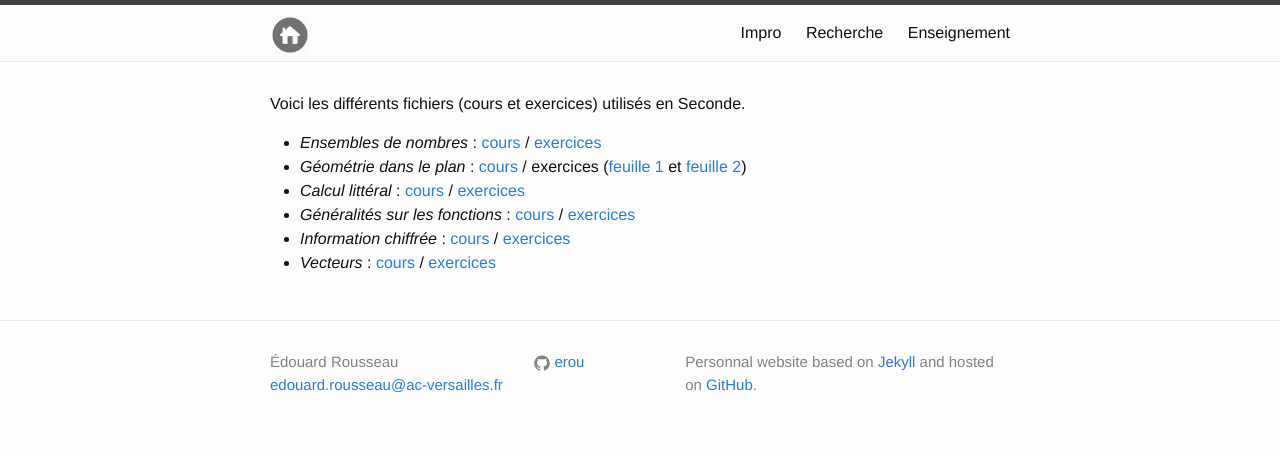
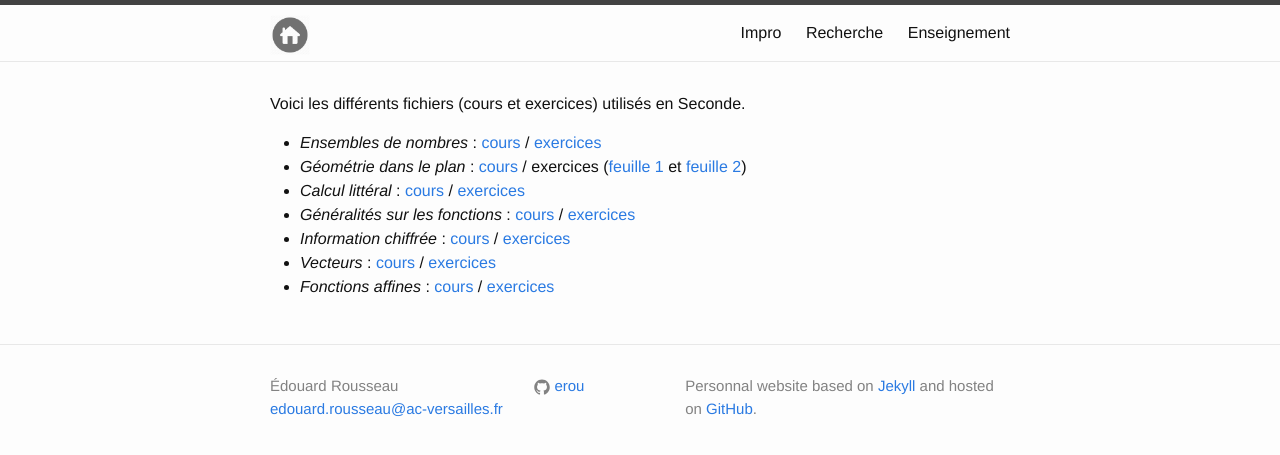
Before and after one commit to erou/erou.github.io, a Jekyll site: the page built from teaching/corot-seconde.md, in a window 1280 px wide. Shown: the top 455 px of the page. Built offline with Jekyll 4.4.1, drawn with Linux system fonts in a browser that asks for light colours.

Commit message:
new files

```diff
--- a/teaching/corot-seconde.md
+++ b/teaching/corot-seconde.md
@@ -18,3 +18,4 @@ Voici les différents fichiers (cours et exercices) utilisés en Seconde.
 * *Information chiffrée* : [cours](cours-information-chiffree.pdf) /
   [exercices](exos-information-chiffree.pdf)
 * *Vecteurs* : [cours](cours-vecteurs.pdf) / [exercices](exos-vecteurs.pdf)
+* *Fonctions affines* : [cours](cours-fonctions-affines.pdf) / [exercices](exos-fonctions-affines.pdf)
```
Also changed, not shown: 2 other files.
